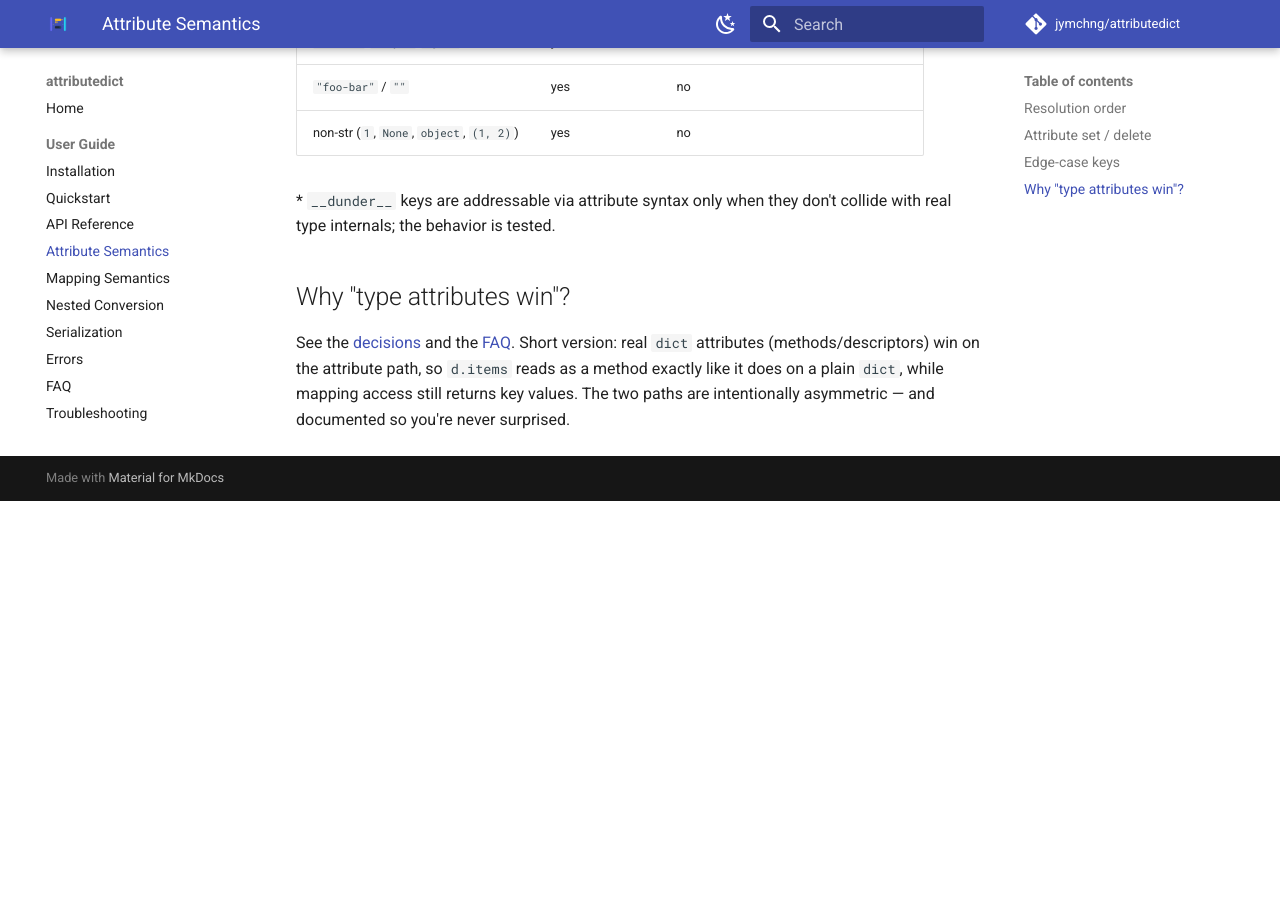
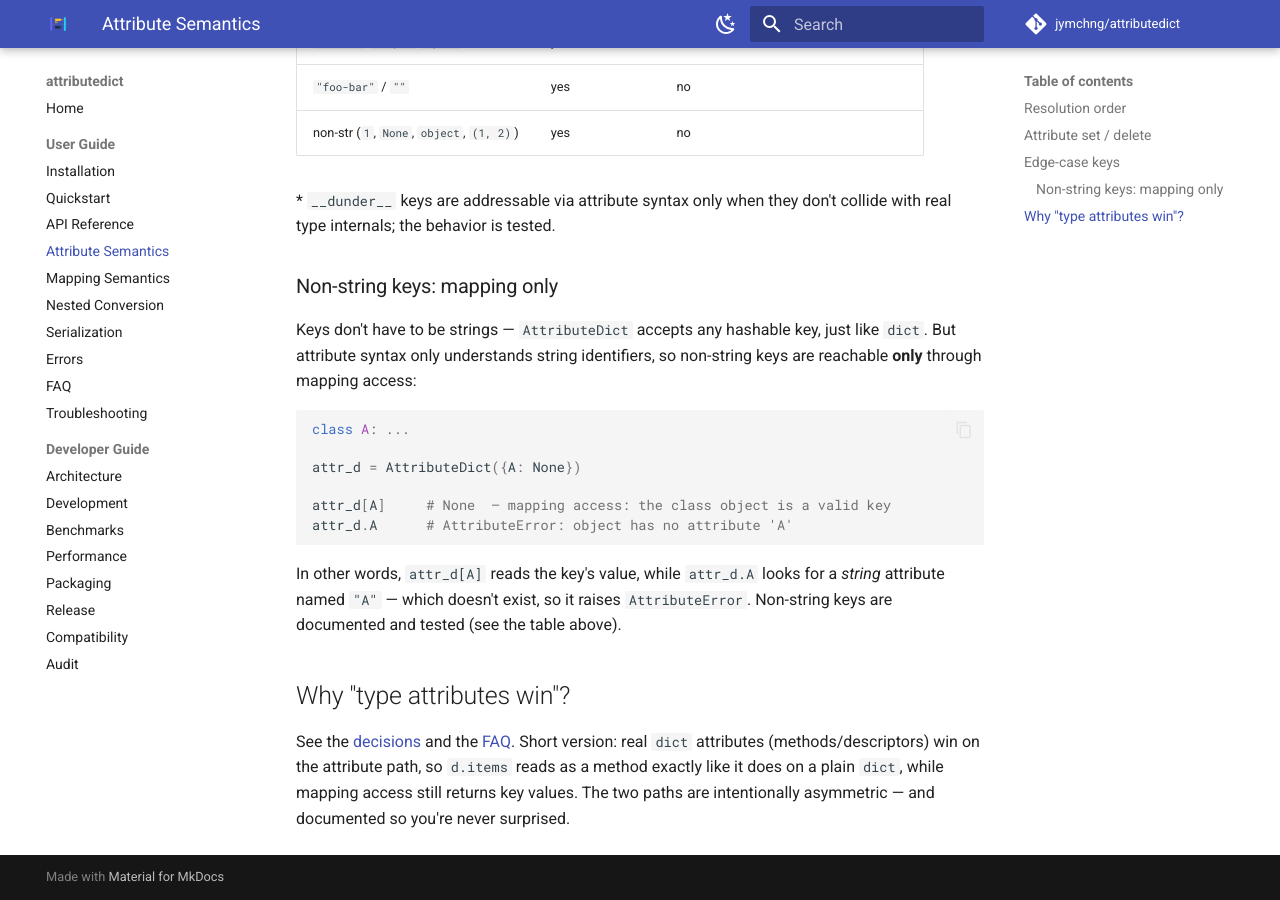
Before and after one commit to jymchng/attributedict, an MkDocs documentation site: the page built from docs/attribute-semantics.md, in a window 1280 px wide and 900 px high, scrolled down 1229 px. Built offline with MkDocs 1.6.1 and Material for MkDocs 9.7.7, drawn with Linux system fonts in a browser that asks for light colours; comment, search, counter and statistics services are not loaded; before the commit the page ends 1730 px from its top, so only the background shows below that.

Commit message:
docs: document non-string (class) key behavior
AttributeDict accepts any hashable key like dict, but attribute syntax
only reads string-identifier keys. Add a worked example to
attribute-semantics.md (edge-case keys) and a troubleshooting entry:

    class A: ...
    attr_d = AttributeDict({A: None})
    attr_d[A]   # None  — mapping access
    attr_d.A    # AttributeError — attribute syntax reads string keys only

Behavior verified against the implementation; links valid.

````diff
--- a/docs/attribute-semantics.md
+++ b/docs/attribute-semantics.md
@@ -48,6 +48,26 @@ always operates on keys.
 \* `__dunder__` keys are addressable via attribute syntax only when they don't
 collide with real type internals; the behavior is tested.
 
+### Non-string keys: mapping only
+
+Keys don't have to be strings — `AttributeDict` accepts any hashable key,
+just like `dict`. But attribute syntax only understands string identifiers,
+so non-string keys are reachable **only** through mapping access:
+
+```python
+class A: ...
+
+attr_d = AttributeDict({A: None})
+
+attr_d[A]     # None  — mapping access: the class object is a valid key
+attr_d.A      # AttributeError: object has no attribute 'A'
+```
+
+In other words, `attr_d[A]` reads the key's value, while `attr_d.A` looks
+for a *string* attribute named `"A"` — which doesn't exist, so it raises
+`AttributeError`. Non-string keys are documented and tested (see the table
+above).
+
 ## Why "type attributes win"?
 
 See the [decisions](https://github.com/jymchng/attributedict/blob/main/spec/decisions.md)
````
Also changed, not shown: docs/troubleshooting.md (+13 -0 lines).
